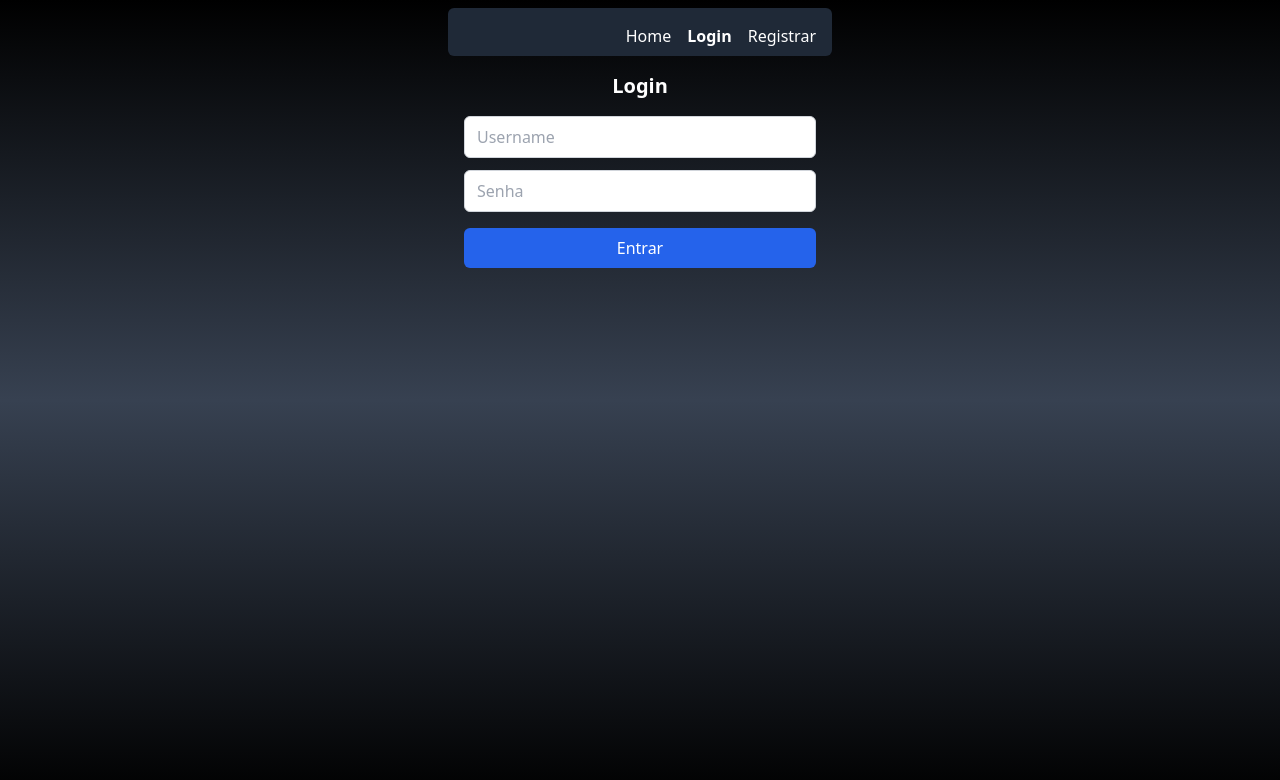
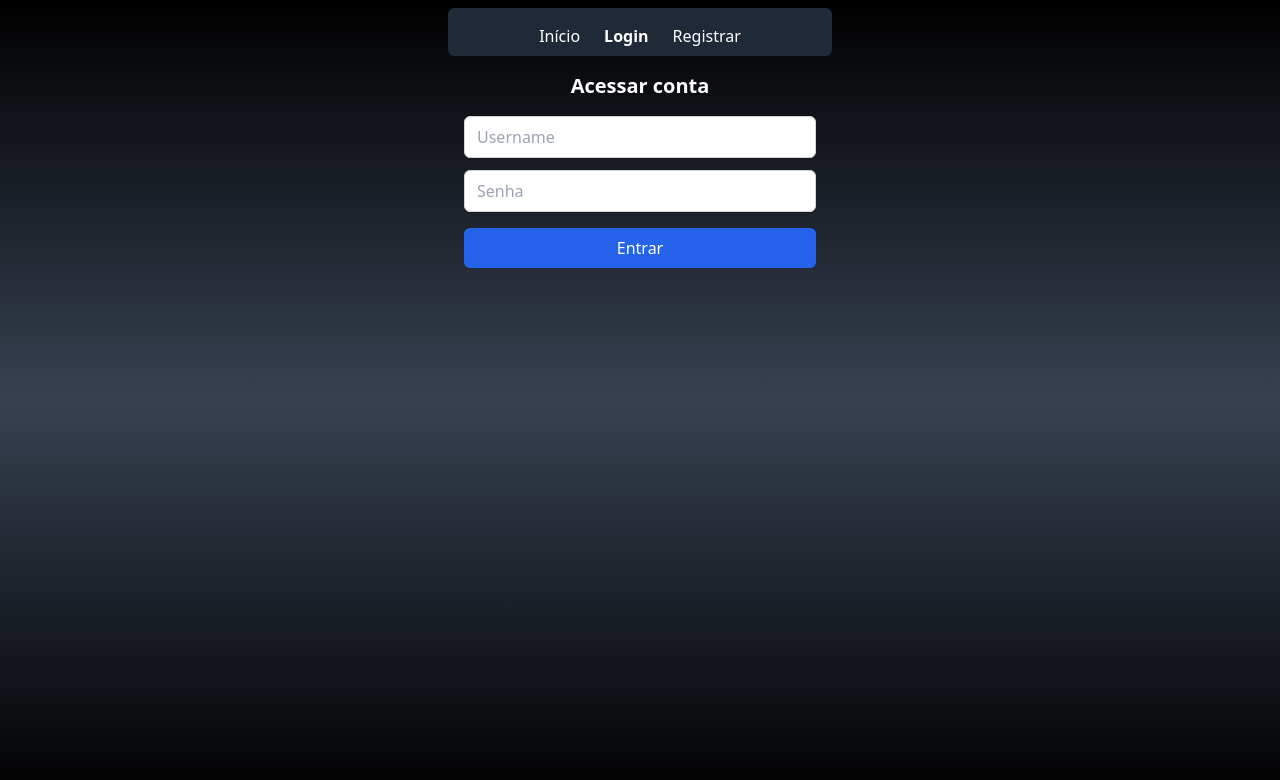
Before and after one commit to martinsevandro/high-card-front, an Angular app: page /login in a window 1280 px wide. Shown: the top 780 px of the page. Built offline with nearby package versions, Linux system fonts and the light colour scheme; a web font is replaced by a local one.

Commit message:
refact: navbar authPage

```diff
--- a/src/app/components/login/login.component.html
+++ b/src/app/components/login/login.component.html
@@ -1,5 +1,5 @@
 <div class="p-4 max-w-sm mx-auto">
-  <h2 class="text-xl font-bold mb-4 text-center text-white">Login</h2>
+  <h2 class="text-xl font-bold mb-4 text-center text-white">Acessar conta</h2>
 
   <input
     [(ngModel)]="username"
--- a/src/app/components/navbar/navbar.component.html
+++ b/src/app/components/navbar/navbar.component.html
@@ -79,18 +79,25 @@
   </div>
 
   <!-- DIREITA: Links de navegação -->
-  <div class="flex flex-wrap justify-end items-center gap-4 w-full">
+  <div class="flex w-full items-center justify-between">
     <button
       *ngIf="isAuthenticated() && currentRouter === '/deck' && cartaEsperada"
       (click)="descurtirCarta()"
       type="button"
-      class="px-4 py-2 rounded-md bg-gray-700 hover:bg-red-900 text-white font-semibold"
+      class="mr-4 px-4 py-2 rounded-md bg-gray-700 hover:bg-red-900 text-white font-semibold"
     >
       Desvincular Carta
     </button>
 
-    <div class="flex gap-4 flex-wrap items-center ml-auto">
-      <a routerLink="/" routerLinkActive="font-bold" [routerLinkActiveOptions]="{ exact: true }">Home</a>
+    <div [ngClass]="isAuthPage() ? 'flex gap-6 justify-center w-full' : 'flex gap-4 flex-wrap items-center ml-auto'">
+      <ng-container *ngIf="isAuthPage(); else normalNavbar">
+        <a routerLink="/" routerLinkActive="font-bold" [routerLinkActiveOptions]="{ exact: true }">Início</a>
+        <a *ngIf="!isAuthenticated()" routerLink="/login" routerLinkActive="font-bold">Login</a>
+        <a *ngIf="!isAuthenticated()" routerLink="/register" routerLinkActive="font-bold">Registrar</a>
+      </ng-container>
+
+      <ng-template #normalNavbar>
+        <a routerLink="/" routerLinkActive="font-bold" [routerLinkActiveOptions]="{ exact: true }">Início</a>
         <a *ngIf="isAuthenticated()" routerLink="/deck" routerLinkActive="font-bold">Deck</a>
         <a *ngIf="isAuthenticated()" routerLink="/duel" routerLinkActive="font-bold">Duelo</a>
         <a *ngIf="!isAuthenticated()" routerLink="/login" routerLinkActive="font-bold">Login</a>
@@ -99,8 +106,8 @@
         <span *ngIf="isAuthenticated()" class="text-gray-400">
           Hi, I'm {{ nomeUsuario() }}!
         </span>
+      </ng-template>
     </div>
-
   </div>
 </nav>
 
--- a/src/app/components/navbar/navbar.component.ts
+++ b/src/app/components/navbar/navbar.component.ts
@@ -81,6 +81,10 @@ export class NavbarComponent implements OnInit, OnDestroy {
 
   isAuthenticated(): boolean {
     return this.auth.isAuthenticated();
+  }
+
+  isAuthPage(): boolean {
+    return this.router.url === "/login" || this.router.url === "/register";
   }
 
   async buscarCarta(): Promise<void> {
--- a/src/app/pages/duel/duel.component.html
+++ b/src/app/pages/duel/duel.component.html
@@ -1,8 +1,8 @@
-<p class="text-white">
+<!-- <p class="text-white">
   DEBUG: inMatch={{ inMatch }}, roundPhase={{ roundPhase }}, deckSize={{
     currentDeck.length
   }}
-</p>
+</p> -->
 
 <div class="p-6">
   <p class="text-xl font-semibold mb-4 text-white">{{ statusMessage }}</p>
```
Lines whose indentation alone changed are shown as unchanged.
